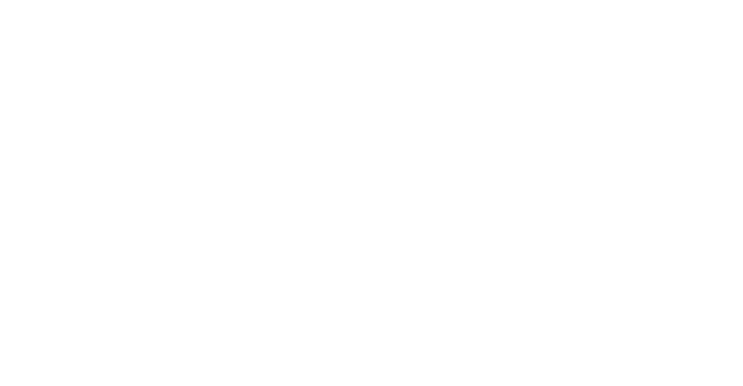
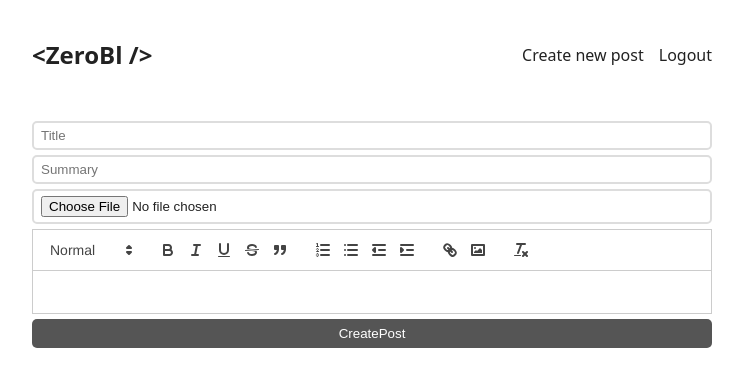
Before and after one commit to ZeroBl21/node-blog_front, a React (Vite) app: page /create in a window 1280 px wide. Before the commit this address had no page. Shown: the top 386 px of the page, without its empty margins (268-1011 px from the left). Built offline with nearby package versions, Linux system fonts and the light colour scheme; no server answers.

Commit message:
style(components/Editor): Add ReactQuill and Editor component

```diff
--- a/package.json
+++ b/package.json
@@ -11,6 +11,7 @@
   "dependencies": {
     "react": "^18.2.0",
     "react-dom": "^18.2.0",
+    "react-quill": "^2.0.0",
     "react-router-dom": "^6.6.2"
   },
   "devDependencies": {
--- a/src/App.jsx
+++ b/src/App.jsx
@@ -1,6 +1,6 @@
 import { BrowserRouter, Routes, Route } from 'react-router-dom'
 
-import { Home, Login, Register } from './pages'
+import { CreatePost, Home, Login, Register } from './pages'
 import { Layout } from './components'
 
 import './App.css'
@@ -15,6 +15,7 @@
             <Route index element={<Home />} />
             <Route path='/login' element={<Login />} />
             <Route path='/register' element={<Register />} />
+            <Route path='/create' element={<CreatePost />} />
           </Route>
         </Routes>
       </BrowserRouter>
--- /dev/null
+++ b/src/components/Editor/Editor.jsx
@@ -0,0 +1,34 @@
+import ReactQuill from 'react-quill'
+
+import 'react-quill/dist/quill.snow.css'
+
+const Editor = ({ value, onChange }) => {
+  const modules = {
+    toolbar: [
+      [{ header: [1, 2, false] }],
+      ['bold', 'italic', 'underline', 'strike', 'blockquote'],
+      [
+        { list: 'ordered' },
+        { list: 'bullet' },
+        { indent: '-1' },
+        { indent: '+1' }
+      ],
+      ['link', 'image'],
+      ['clean']
+    ]
+  }
+
+  return (
+    <div>
+      <ReactQuill
+        name='content'
+        theme='snow'
+        modules={modules}
+        value={value}
+        onChange={onChange}
+      />
+    </div>
+  )
+}
+
+export default Editor
--- a/src/components/index.jsx
+++ b/src/components/index.jsx
@@ -1,5 +1,6 @@
 import Post from './Post/Post.jsx'
 import Header from './Header/Header.jsx'
 import Layout from './Layout/Layout.jsx'
+import Editor from './Editor/Editor.jsx'
 
-export { Post, Header, Layout }
+export { Post, Header, Layout, Editor }
--- /dev/null
+++ b/src/pages/CreatePost.jsx
@@ -0,0 +1,57 @@
+import { useState } from 'react'
+import { Editor } from '../components'
+
+const initialProps = {
+  title: '',
+  summary: '',
+  content: ''
+}
+
+const CreatePost = () => {
+  const [post, setPost] = useState(initialProps)
+
+  const handleChange = (e) => {
+    setPost({
+      ...post,
+      [e.target.name]: e.target.value
+    })
+  }
+
+  const handleSubmit = (e) => {
+    e.preventDefault()
+
+    const data = new FormData()
+    data.set('title', post.title)
+
+    fetch('http://localhost:4000/post', {
+      method: 'POST',
+      body: 'test',
+      credentials: true
+    })
+  }
+
+  return (
+    <form onSubmit={handleSubmit}>
+      <input
+        name='title'
+        placeholder='Title'
+        value={post.title}
+        onChange={handleChange}
+      />
+      <input
+        name='summary'
+        placeholder='Summary'
+        value={post.summary}
+        onChange={handleChange}
+      />
+      <input type='file' onChange={(e) => setPost({ ...post, file: e.target.files })} />
+      <Editor
+        value={post.content}
+        onChange={(newValue) => setPost({ ...post, content: newValue })}
+      />
+      <button style={{ marginTop: '5px' }}>CreatePost</button>
+    </form>
+  )
+}
+
+export default CreatePost
--- a/src/pages/index.jsx
+++ b/src/pages/index.jsx
@@ -1,5 +1,6 @@
 import Home from './Home'
 import Login from './Login'
 import Register from './Register'
+import CreatePost from './CreatePost'
 
-export { Home, Login, Register }
+export { Home, Login, Register, CreatePost }
```
Also changed, not shown: 1 other file (tests, documents, lock files or other folders).
